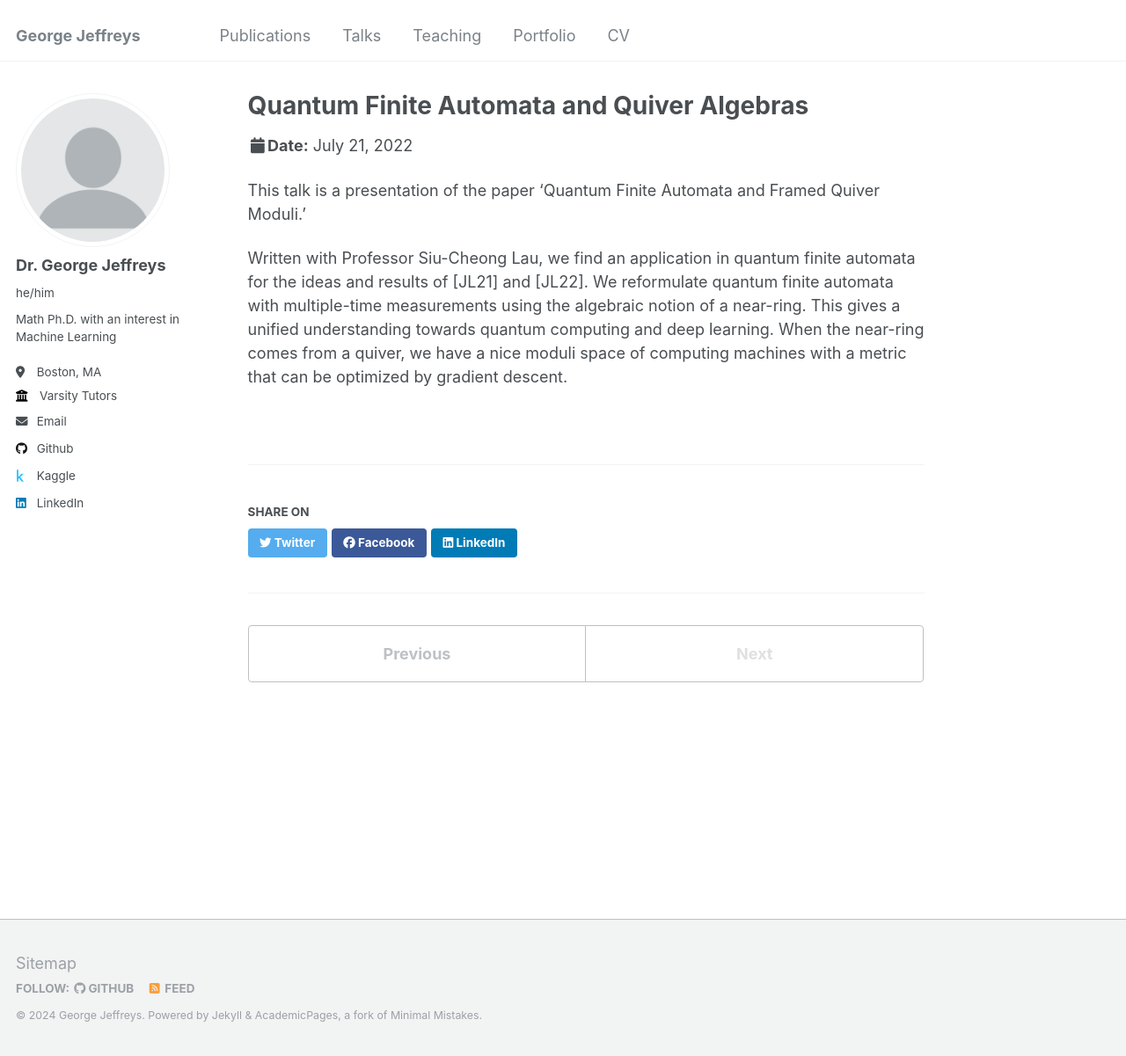
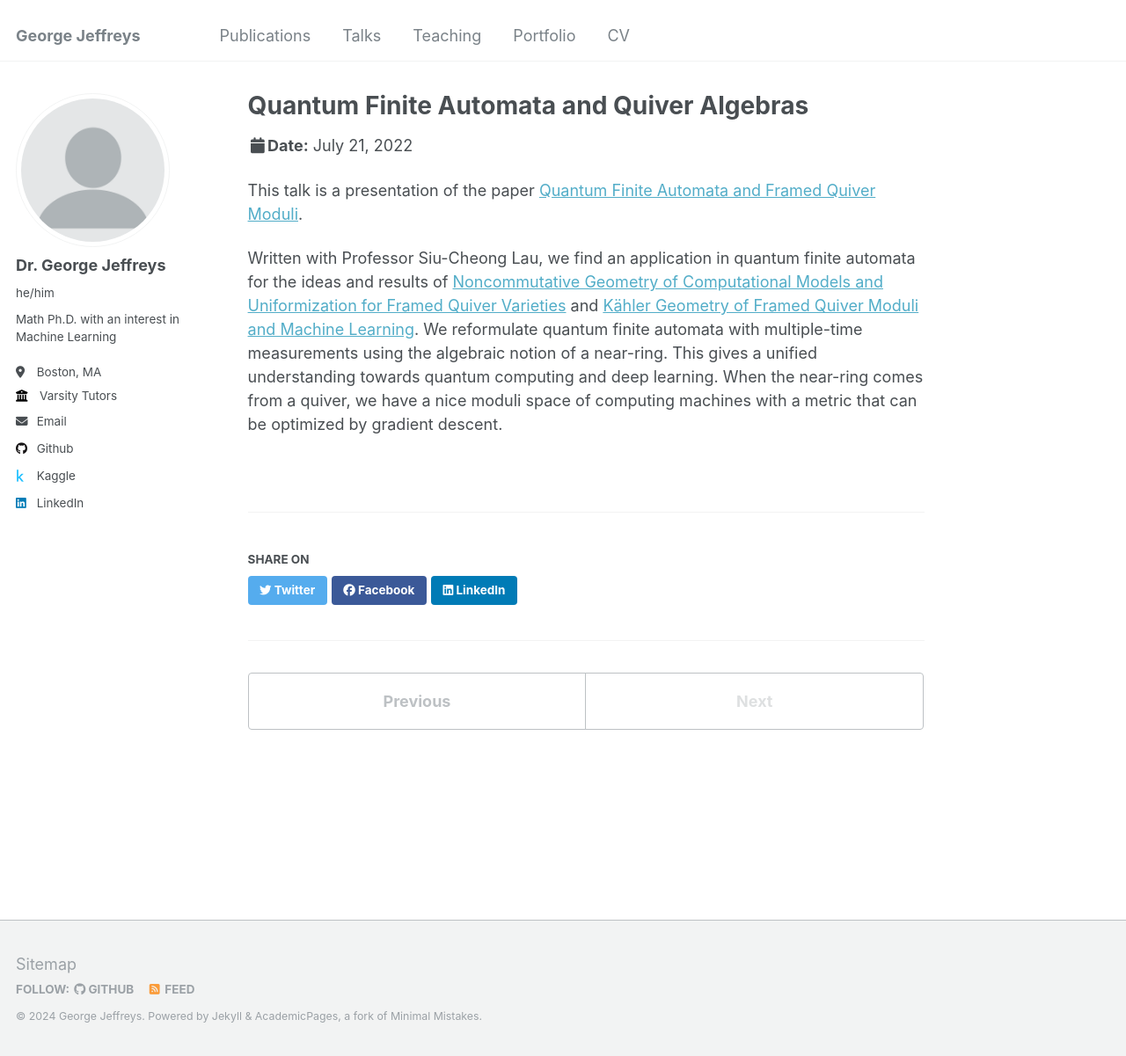
Before and after one commit to G-Jeffreys/G-Jeffreys.github.io, a Jekyll site: the page built from _talks/2014-03-01-talk-3.md, in a window 1280 px wide and 1201 px high. Shown: the whole window at 88% size. Built offline with Jekyll 4.4.1, drawn with Linux system fonts in a browser that asks for light colours.

Commit message:
Update 2014-03-01-talk-3.md

```diff
--- a/_talks/2014-03-01-talk-3.md
+++ b/_talks/2014-03-01-talk-3.md
@@ -9,6 +9,6 @@
 location: "Paris, France"
 ---
 
-This talk is a presentation of the paper 'Quantum Finite Automata and Framed Quiver Moduli.'
+This talk is a presentation of the paper [Quantum Finite Automata and Framed Quiver Moduli](https://g-jeffreys.github.io/publication/2010-10-01-paper-title-number-2).
 
-Written with Professor Siu-Cheong Lau, we find an application in quantum finite automata for the ideas and results of [JL21] and [JL22]. We reformulate quantum finite automata with multiple-time measurements using the algebraic notion of a near-ring. This gives a unified understanding towards quantum computing and deep learning. When the near-ring comes from a quiver, we have a nice moduli space of computing machines with a metric that can be optimized by gradient descent.
+Written with Professor Siu-Cheong Lau, we find an application in quantum finite automata for the ideas and results of [Noncommutative Geometry of Computational Models and Uniformization for Framed Quiver Varieties](https://g-jeffreys.github.io/publication/2009-10-01-paper-title-number-1) and [Kähler Geometry of Framed Quiver Moduli and Machine Learning](https://g-jeffreys.github.io/publication/2015-10-01-paper-title-number-3). We reformulate quantum finite automata with multiple-time measurements using the algebraic notion of a near-ring. This gives a unified understanding towards quantum computing and deep learning. When the near-ring comes from a quiver, we have a nice moduli space of computing machines with a metric that can be optimized by gradient descent.
```
